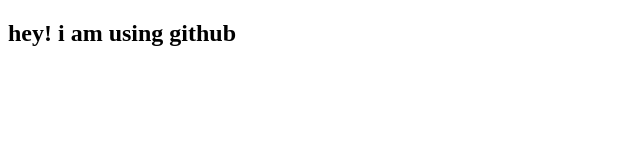
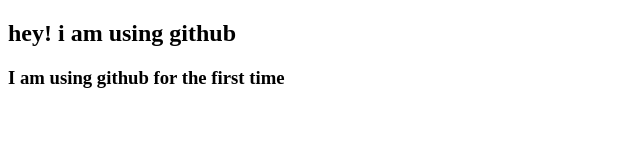
Before and after one commit to Dharmendrodipu/My-first-website, a plain HTML site: page index.html in a window 1280 px wide. Shown: the whole page, without its empty margins (0-640 px from the left). Drawn offline with Linux system fonts and the light colour scheme.

Commit message:
added a header

```diff
--- a/index.html
+++ b/index.html
@@ -7,5 +7,6 @@
 </head>
 <body>
     <h2>hey! i am using github</h2>
+    <h3>I am using github for the first time</h3>
 </body>
 </html>
```
Also changed, not shown: 1 other file.
